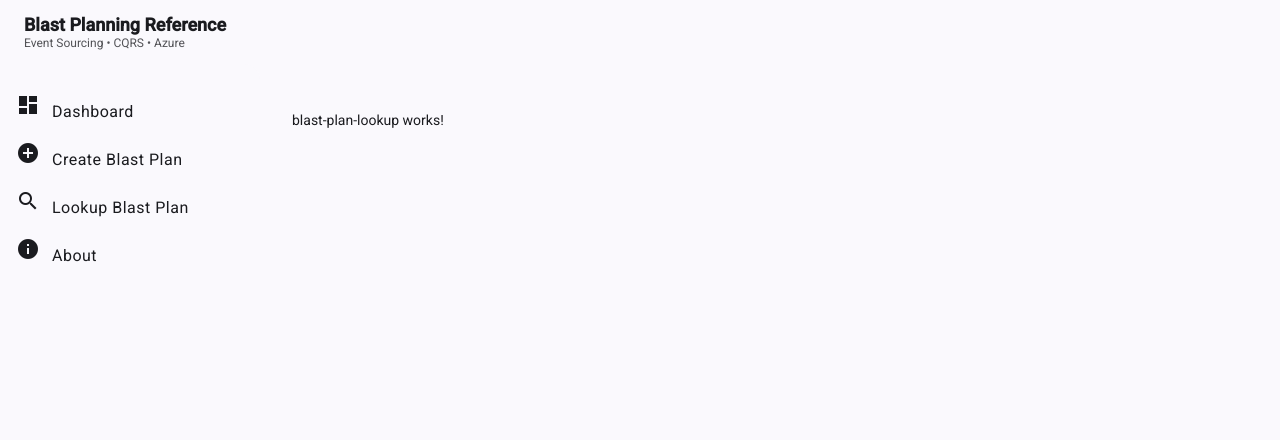
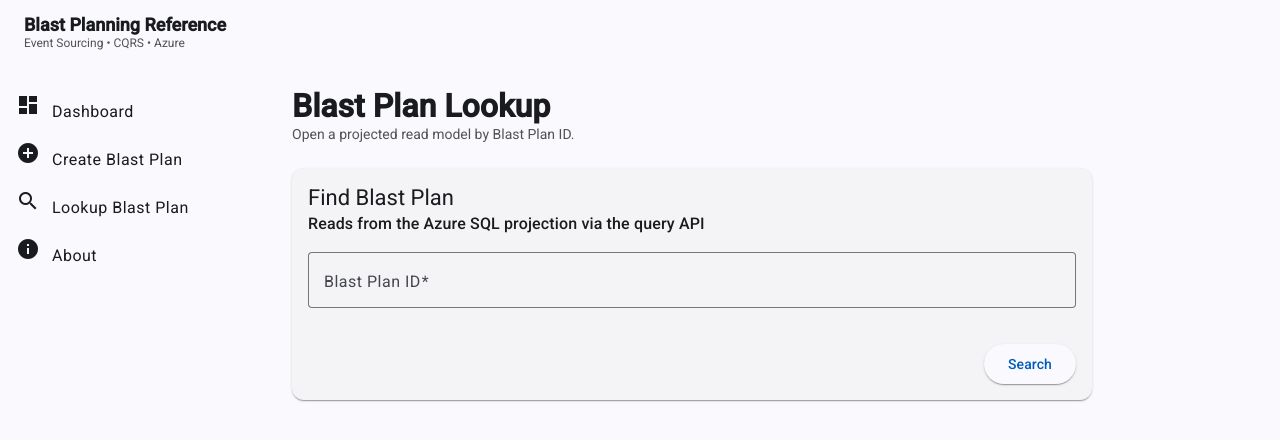
Before and after one commit to PhilipTodd/mining-event-sourcing-reference, an Angular app in the folder src/frontend/blast-planning-ui/: page /blast-plans/search in a window 1280 px wide. Shown: the top 440 px of the page. Built offline with nearby package versions, Linux system fonts and the light colour scheme.

Commit message:
Add Lookup Blast Plan

```diff
--- a/src/frontend/blast-planning-ui/src/app/pages/blast-plan-lookup/blast-plan-lookup.html
+++ b/src/frontend/blast-planning-ui/src/app/pages/blast-plan-lookup/blast-plan-lookup.html
@@ -1 +1,31 @@
-<p>blast-plan-lookup works!</p>
+<section class="page">
+  <header class="page-header">
+    <h1>Blast Plan Lookup</h1>
+    <p>Open a projected read model by Blast Plan ID.</p>
+  </header>
+
+  <mat-card>
+    <mat-card-header>
+      <mat-card-title>Find Blast Plan</mat-card-title>
+      <mat-card-subtitle>Reads from the Azure SQL projection via the query API</mat-card-subtitle>
+    </mat-card-header>
+
+    <mat-card-content>
+      <form [formGroup]="form" (ngSubmit)="search()" class="form">
+        <mat-form-field appearance="outline">
+          <mat-label>Blast Plan ID</mat-label>
+          <input matInput formControlName="blastPlanId" placeholder="Paste BlastPlanId" />
+          <mat-error *ngIf="form.controls.blastPlanId.hasError('required')">
+            Blast Plan ID is required
+          </mat-error>
+        </mat-form-field>
+
+        <div class="actions">
+          <button mat-raised-button color="primary" type="submit">
+            Search
+          </button>
+        </div>
+      </form>
+    </mat-card-content>
+  </mat-card>
+</section>
--- a/src/frontend/blast-planning-ui/src/app/pages/blast-plan-lookup/blast-plan-lookup.scss
+++ b/src/frontend/blast-planning-ui/src/app/pages/blast-plan-lookup/blast-plan-lookup.scss
@@ -0,0 +1,30 @@
+.page {
+  max-width: 800px;
+}
+
+.page-header {
+  margin-bottom: 24px;
+
+  h1 {
+    margin: 0;
+    font-size: 32px;
+    font-weight: 600;
+  }
+
+  p {
+    margin: 8px 0 0;
+    opacity: 0.75;
+  }
+}
+
+.form {
+  display: flex;
+  flex-direction: column;
+  gap: 16px;
+  padding-top: 16px;
+}
+
+.actions {
+  display: flex;
+  justify-content: flex-end;
+}
--- a/src/frontend/blast-planning-ui/src/app/pages/blast-plan-lookup/blast-plan-lookup.ts
+++ b/src/frontend/blast-planning-ui/src/app/pages/blast-plan-lookup/blast-plan-lookup.ts
@@ -1,11 +1,45 @@
+import { NgIf } from '@angular/common';
 import { Component } from '@angular/core';
+import { Router } from '@angular/router';
+import { FormBuilder, ReactiveFormsModule, Validators } from '@angular/forms';
+import { MatButtonModule } from '@angular/material/button';
+import { MatCardModule } from '@angular/material/card';
+import { MatFormFieldModule } from '@angular/material/form-field';
+import { MatInputModule } from '@angular/material/input';
 
 @Component({
   selector: 'app-blast-plan-lookup',
-  imports: [],
+  imports: [
+    NgIf,
+    ReactiveFormsModule,
+    MatButtonModule,
+    MatCardModule,
+    MatFormFieldModule,
+    MatInputModule
+  ],
   templateUrl: './blast-plan-lookup.html',
-  styleUrl: './blast-plan-lookup.scss',
+  styleUrl: './blast-plan-lookup.scss'
 })
 export class BlastPlanLookup {
+  readonly form;
 
+  constructor(
+    private readonly fb: FormBuilder,
+    private readonly router: Router) {
+    this.form = this.fb.nonNullable.group({
+      blastPlanId: ['', [Validators.required]]
+    });
+  }
+
+  search(): void {
+    if (this.form.invalid) {
+      this.form.markAllAsTouched();
+      return;
+    }
+
+    this.router.navigate([
+      '/blast-plans',
+      this.form.getRawValue().blastPlanId
+    ]);
+  }
 }
```
